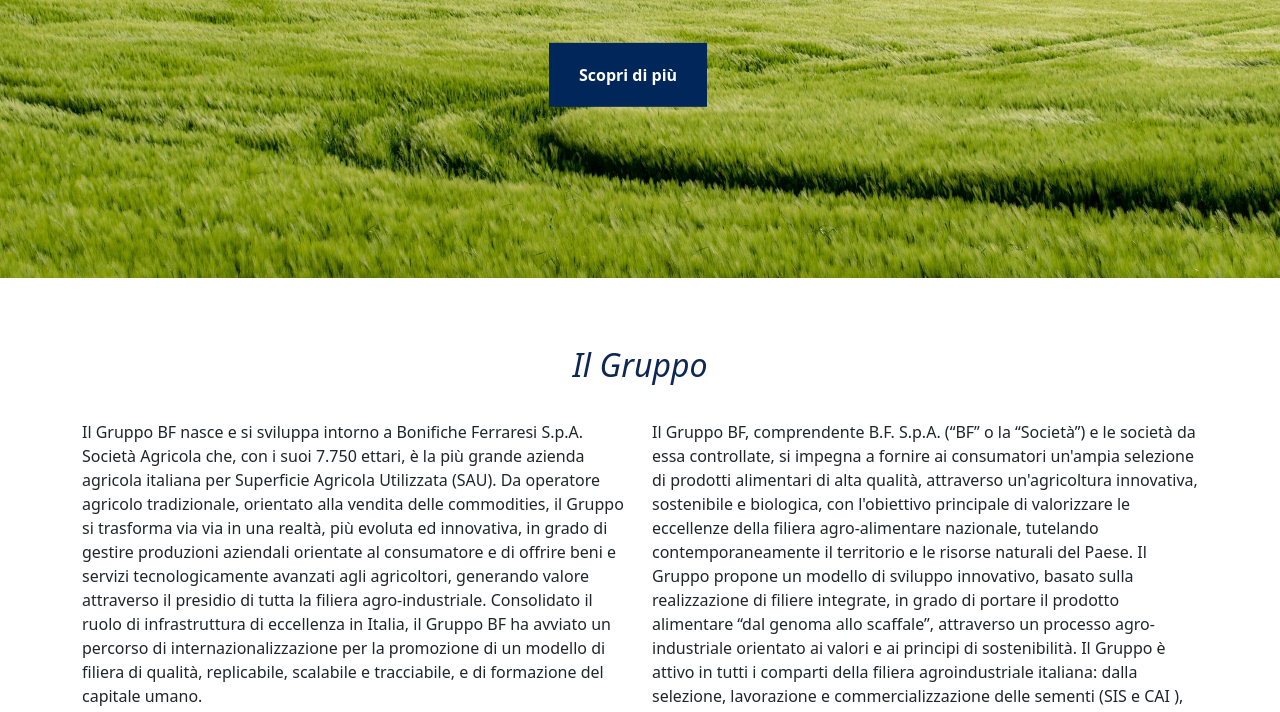
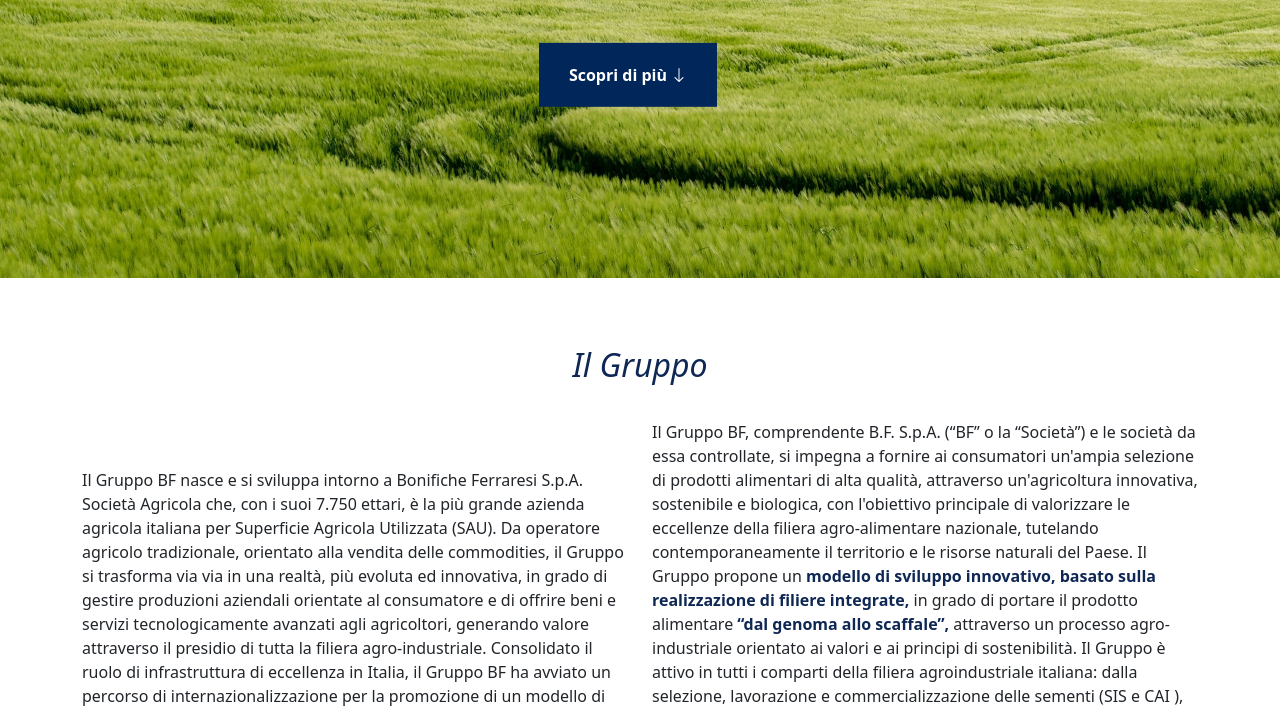
Before and after one commit to SimonCook99/PW17-download-report-di-sostenibilita, a plain HTML site: page index.html in a window 1280 px wide. Shown: the part 442-1154 px from the top of the page. Drawn offline with nearby package versions, Linux system fonts and the light colour scheme.

Commit message:
Refactoring jubotron e sezione about

```diff
--- a/index.html
+++ b/index.html
@@ -57,11 +57,12 @@
                 <div class="col-12 text-white py-5 ms_animation">
                     <h1 class="display-4 fw-bold">Coltiviamo il futuro con responsabilità</h1>
                     <p class="lead">Scopri il nostro impegno per un futuro più sostenibile</p>
-                    <a class="ms_button" href="#pianoSostenibilita">Scopri di più</a>
+                    <a class="ms_button" href="#pianoSostenibilita">
+                        Scopri di più
+                        <i class="bi bi-arrow-down"></i>
+                    </a>
                 </div>
             </div>
-
-
         </section>
 
         <section id="about" class="ms_groupList">
@@ -69,15 +70,20 @@
                 <div class="container">
                     <h2 class="text-center py-5 ms_title ms_animation">Il Gruppo</h2>
 
-                    <div class="row ms_groupPresentation">
+                    <div class="row ms_groupPresentation align-items-center">
                         <div class="col-12 col-lg-6 ms_animation">
-                            <p>Il Gruppo BF nasce e si sviluppa intorno a Bonifiche Ferraresi S.p.A. Società Agricola che, con i suoi 7.750 ettari, è la più grande azienda agricola italiana per Superficie Agricola Utilizzata (SAU). Da operatore agricolo tradizionale, orientato alla vendita delle commodities, il Gruppo si trasforma via via in una realtà, più evoluta ed innovativa, in grado di gestire produzioni aziendali orientate al consumatore e di offrire beni e servizi tecnologicamente avanzati agli agricoltori, generando valore attraverso il presidio di tutta la filiera agro-industriale. Consolidato il ruolo di infrastruttura di eccellenza in Italia, il Gruppo BF ha avviato un percorso di internazionalizzazione per la promozione di un modello di filiera di qualità, replicabile, scalabile e tracciabile, e di formazione del capitale umano.</p>
+                            <p>Il Gruppo BF nasce e si sviluppa intorno a Bonifiche Ferraresi S.p.A. Società Agricola che, con i suoi 7.750 ettari, è la più grande azienda agricola italiana per Superficie Agricola Utilizzata (SAU).
+                                Da operatore agricolo tradizionale, orientato alla vendita delle commodities, il Gruppo si trasforma via via in una realtà, più evoluta ed innovativa, in grado di gestire produzioni aziendali orientate al consumatore
+                                e di offrire beni e servizi tecnologicamente avanzati agli agricoltori, generando valore attraverso il presidio di tutta la filiera agro-industriale. Consolidato il ruolo di infrastruttura di eccellenza in Italia,
+                                il Gruppo BF ha avviato un percorso di internazionalizzazione per la promozione di un modello di filiera di qualità, replicabile, scalabile e tracciabile, e di formazione del capitale umano.
+                            </p>
                         </div>
                         <div class="col-12 col-lg-6 ms_animation">
+                            <!-- <img class="img-fluid" src="images/background_old.jpg" alt=""> -->
                             <p>Il Gruppo BF, comprendente B.F. S.p.A. (“BF” o la “Società”) e le società da essa controllate, si impegna a fornire
                                 ai consumatori un'ampia selezione di prodotti alimentari di alta qualità, attraverso un'agricoltura innovativa, sostenibile e biologica, con l'obiettivo principale di valorizzare le eccellenze della filiera agro-alimentare nazionale, tutelando contemporaneamente il territorio e le risorse naturali del Paese.
 
-                                Il Gruppo propone un modello di sviluppo innovativo, basato sulla realizzazione di filiere integrate, in grado di portare il prodotto alimentare “dal genoma allo scaffale”, attraverso un processo agro-industriale orientato ai valori e ai principi di sostenibilità.
+                                Il Gruppo propone un <b>modello di sviluppo innovativo, basato sulla realizzazione di filiere integrate,</b> in grado di portare il prodotto alimentare <b>“dal genoma allo scaffale”,</b> attraverso un processo agro-industriale orientato ai valori e ai principi di sostenibilità.
 
                                 Il Gruppo è attivo in tutti i comparti della filiera agroindustriale italiana: dalla selezione, lavorazione e commercializzazione delle sementi (SIS e CAI ), alla proprietà dei terreni dai quali si ricavano prodotti agricoli 100% Made in Italy.
 
--- a/style.css
+++ b/style.css
@@ -94,6 +94,10 @@ section h2.ms_title{
     margin: auto;
     background-color: white;
     padding-bottom: 30px;
+}
+
+#about .ms_groupContext b{
+    color: #0f2754;
 }
 
 #about h4.ms_title{
```
